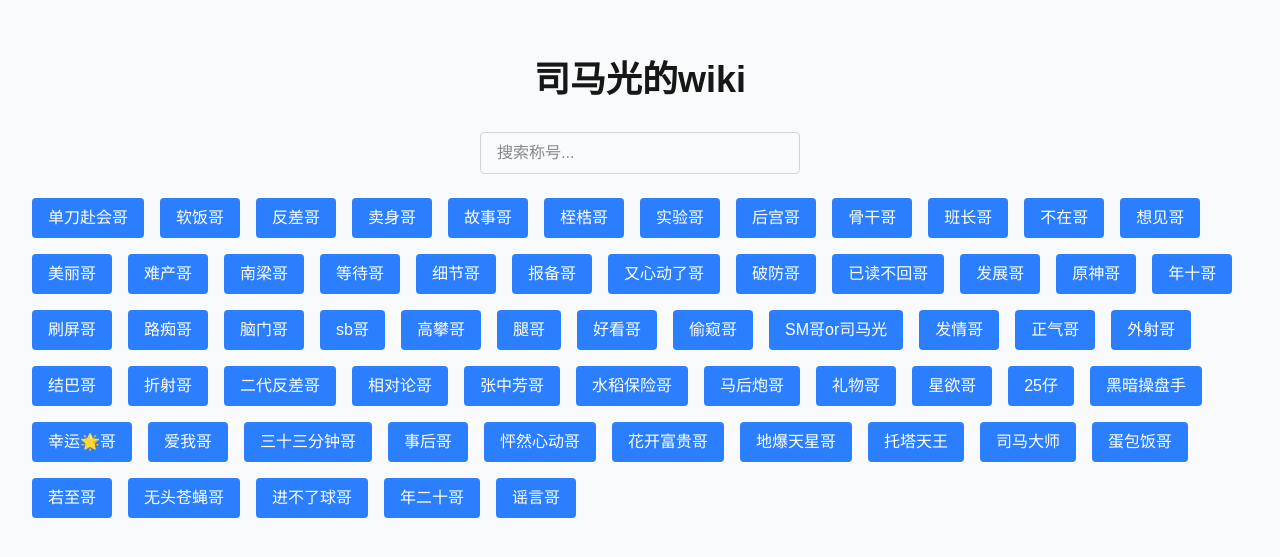
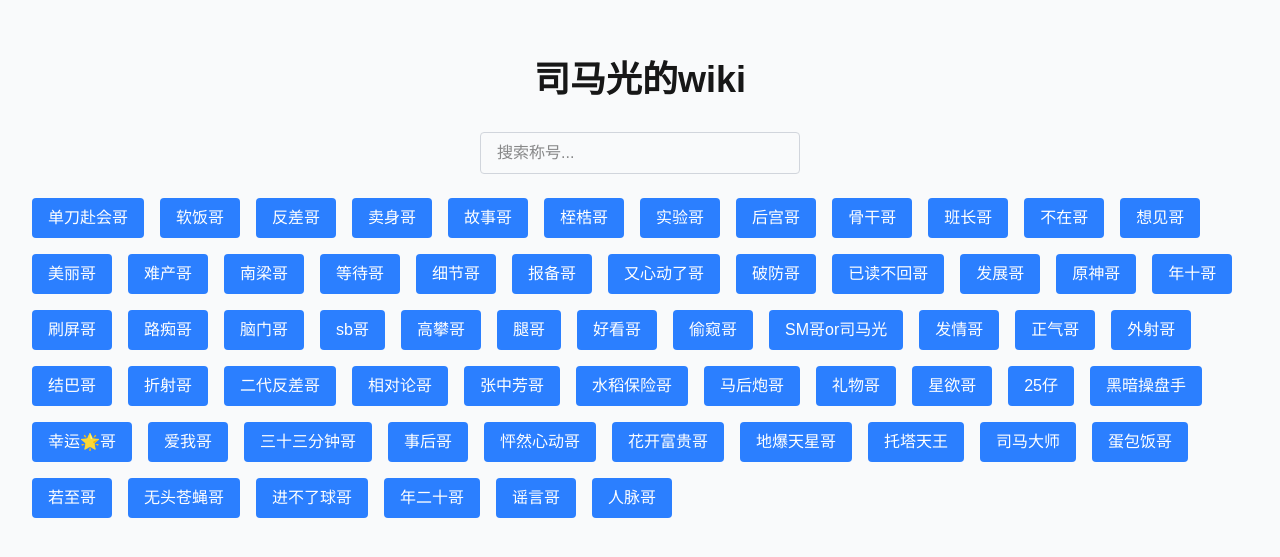
Before and after one commit to WBoson0134/smg-wiki, a Next.js app: page / in a window 1280 px wide. Shown: the part 111-668 px from the top of the page. Built offline with nearby package versions, Linux system fonts and the light colour scheme.

Commit message:
✨ 补充了人脉哥词条，修复了一些bug

```diff
--- a/app/page.js
+++ b/app/page.js
@@ -1,5 +1,5 @@
 export default function Home() {
-  const titles = ["单刀赴会哥", "软饭哥", "反差哥", "卖身哥", "故事哥", "桎梏哥", "实验哥","后宫哥","骨干哥","班长哥","不在哥","想见哥","美丽哥","难产哥","南梁哥","等待哥","细节哥","报备哥","又心动了哥","破防哥","已读不回哥","发展哥","原神哥","年十哥","刷屏哥","路痴哥","脑门哥","sb哥","高攀哥","腿哥","好看哥","偷窥哥","SM哥or司马光","发情哥","正气哥","外射哥","结巴哥","折射哥","二代反差哥","相对论哥","张中芳哥","水稻保险哥","马后炮哥","礼物哥","星欲哥","25仔","黑暗操盘手","幸运🌟哥","爱我哥","三十三分钟哥","事后哥","怦然心动哥","花开富贵哥","地爆天星哥","托塔天王","司马大师","蛋包饭哥","若至哥","无头苍蝇哥","进不了球哥","年二十哥","谣言哥"];
+  const titles = ["单刀赴会哥", "软饭哥", "反差哥", "卖身哥", "故事哥", "桎梏哥", "实验哥","后宫哥","骨干哥","班长哥","不在哥","想见哥","美丽哥","难产哥","南梁哥","等待哥","细节哥","报备哥","又心动了哥","破防哥","已读不回哥","发展哥","原神哥","年十哥","刷屏哥","路痴哥","脑门哥","sb哥","高攀哥","腿哥","好看哥","偷窥哥","SM哥or司马光","发情哥","正气哥","外射哥","结巴哥","折射哥","二代反差哥","相对论哥","张中芳哥","水稻保险哥","马后炮哥","礼物哥","星欲哥","25仔","黑暗操盘手","幸运🌟哥","爱我哥","三十三分钟哥","事后哥","怦然心动哥","花开富贵哥","地爆天星哥","托塔天王","司马大师","蛋包饭哥","若至哥","无头苍蝇哥","进不了球哥","年二十哥","谣言哥","人脉哥"];
 
   return (
     <main className="flex flex-col items-center justify-center min-h-screen p-8 bg-gray-50">
```
